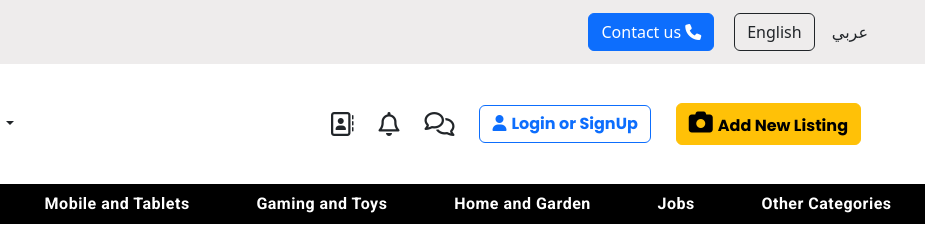
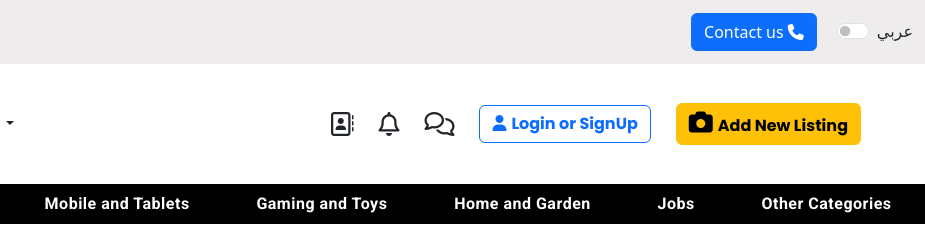
Before and after one commit to zohaibTariq6533/testing, a plain HTML site: page index.html in a window 1280 px wide. Shown: the top 249 px of the page, 355-1280 px from the left. Drawn offline with nearby package versions, Linux system fonts and the light colour scheme.

Commit message:
Update index.html

```diff
--- a/index.html
+++ b/index.html
@@ -11,13 +11,17 @@
 <body>
     <div class="arabicTopNav center container-fluid">
         <button class="btn btn-primary contactBtn center">Contact us <i class="fa-solid fa-phone"></i></button>
-        <div class="languageSec">
+<!--         <div class="languageSec">
             <input type="radio" class="btn-check" name="options-base" id="option5" autocomplete="off" checked>
             <label class="btn" for="option5">English</label>
 
             <input type="radio" class="btn-check" name="options-base" id="option6" autocomplete="off">
             <label class="btn" for="option6">عربي</label>
-        </div>
+        </div> -->
+        <div class="form-check form-switch">
+            <input class="form-check-input" type="checkbox" role="switch" id="flexSwitchCheckDefault">
+            <label class="form-check-label" for="flexSwitchCheckDefault">عربي</label>
+          </div>
 
     </div>
 
```
